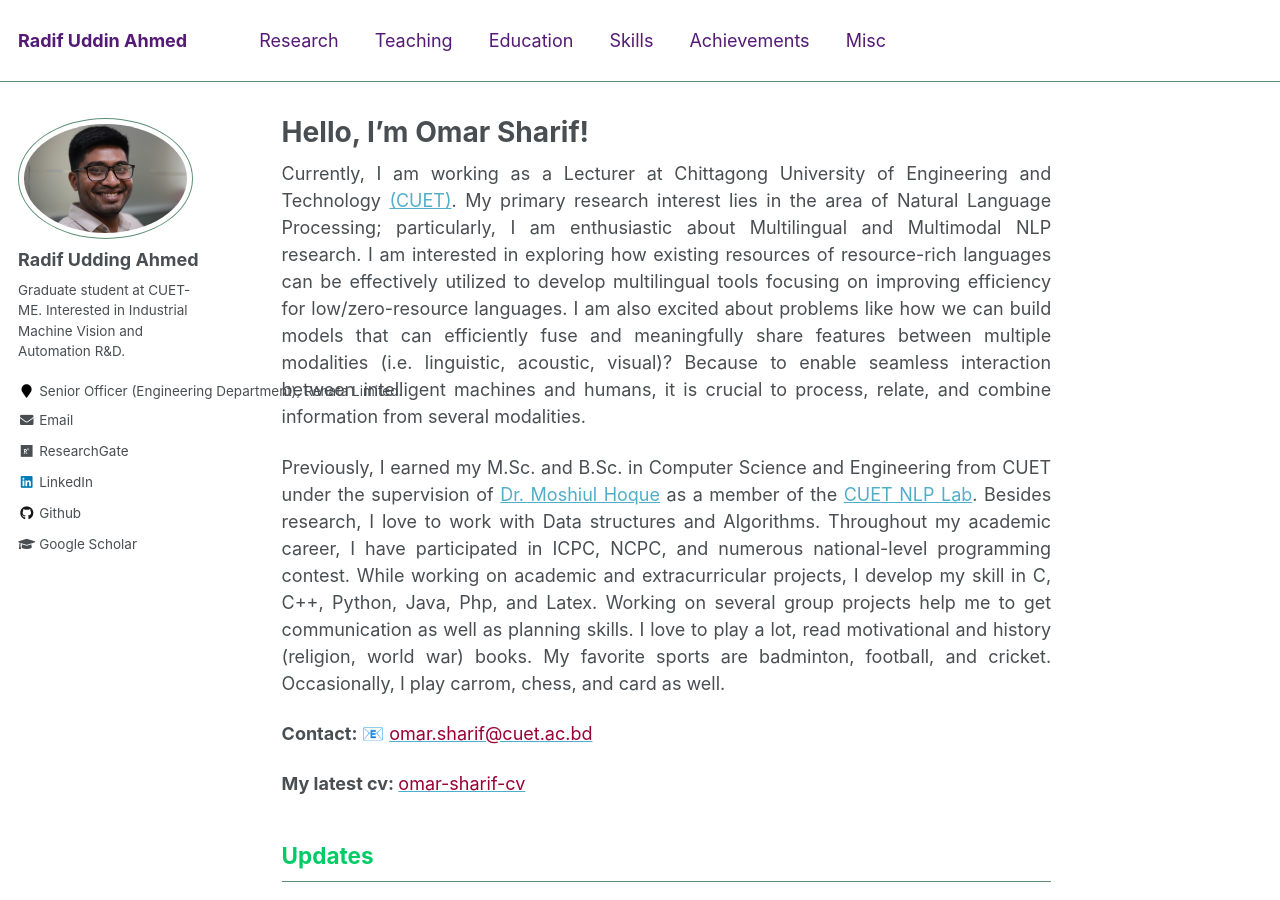
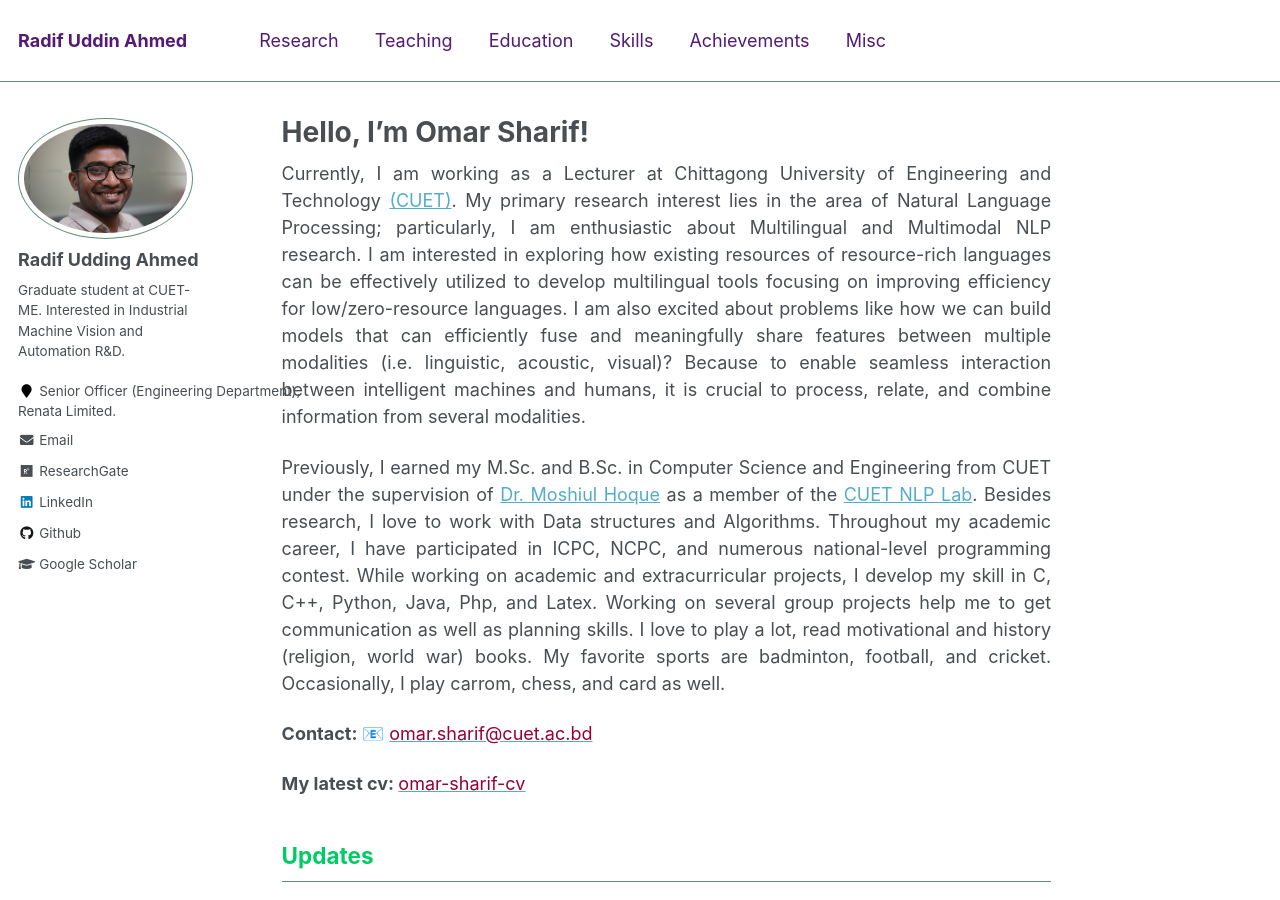
Before and after one commit to ricky-018/ricky-018.github.io, a Jekyll site: the page built from _pages/about.md, in a window 1280 px wide and 900 px high. Built offline with Jekyll 4.4.1, drawn with Linux system fonts in a browser that asks for light colours.

```diff
--- a/_config.yml
+++ b/_config.yml
@@ -85,7 +85,7 @@ author:
   avatar           : "Radif.jpg"
   bio              : "Graduate student at CUET-ME. Interested in Industrial Machine Vision and Automation R&D."
   location         : #"Chittagong, Bangladesh"
-  employer         : "Senior Officer (Engineering Department), Renata Limited."
+  employer         : "Senior Officer (Engineering Department),<br> Renata Limited."
   pubmed           : #"https://www.ncbi.nlm.nih.gov/pubmed/?term=john+snow"
   googlescholar    : ""
   email            : "radifuddinahmed@gmail.com"
```
